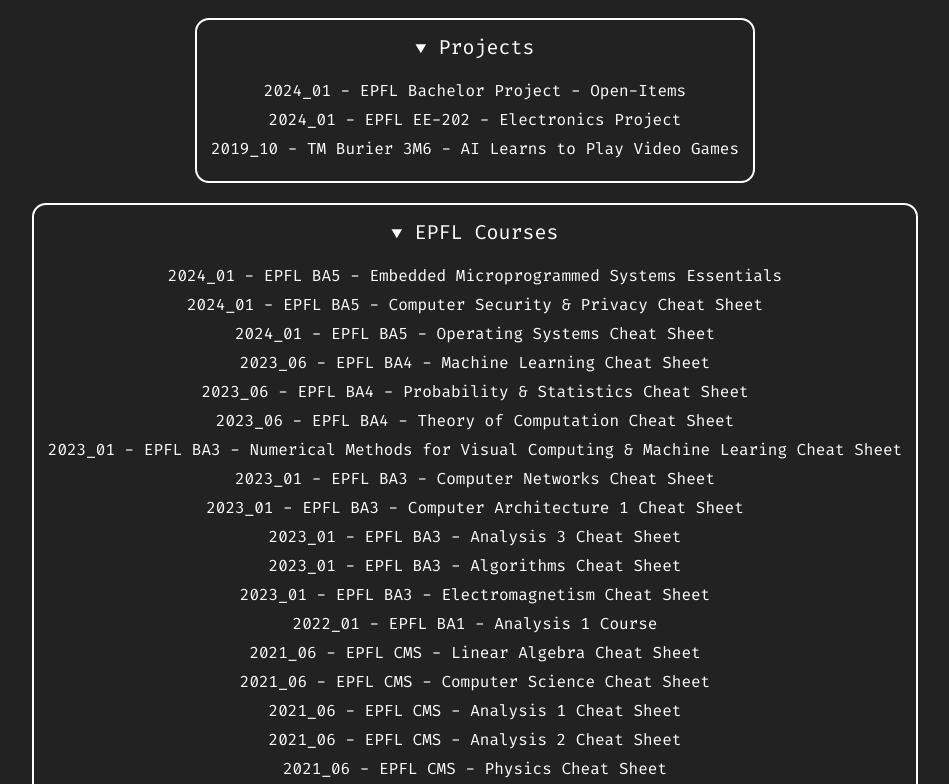
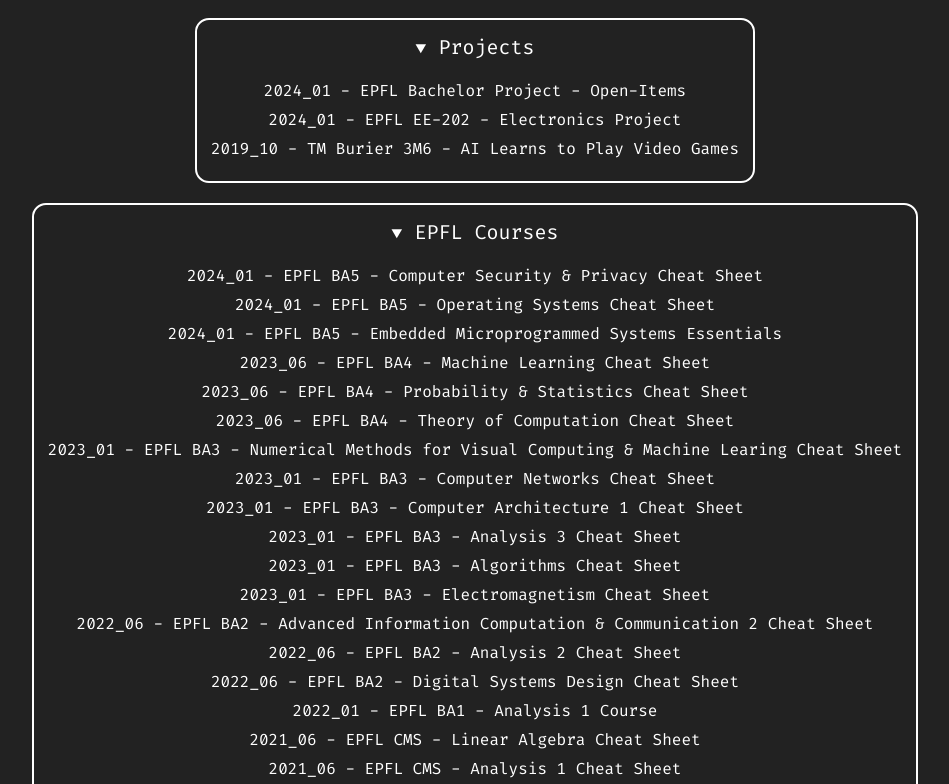
Before and after one commit to gruvw/documents, a plain HTML site: page index.html in a window 1280 px wide. Shown: the part 148-932 px from the top of the page, without its empty margins (165-1114 px from the left). Drawn offline with Linux system fonts and the light colour scheme.

Commit message:
Added BA2 Cheat Sheets

```diff
--- a/index.html
+++ b/index.html
@@ -114,23 +114,31 @@
       <summary>
         <p class="sum">EPFL Courses</p>
       </summary><br>
-      <a href="./docs/courses/EPFL/2024_01-EPFL-BA5-EMS-Essentials.pdf" target="_blank">2024_01 - EPFL BA5 - Embedded Microprogrammed Systems Essentials</a>
       <a href="./docs/courses/EPFL/2024_01-EPFL-BA5-CSP-Cheat_sheet.pdf" target="_blank">2024_01 - EPFL BA5 - Computer Security & Privacy Cheat Sheet</a>
       <a href="./docs/courses/EPFL/2024_01-EPFL-BA5-IOS-Cheat_sheet.pdf" target="_blank">2024_01 - EPFL BA5 - Operating Systems Cheat Sheet</a>
+      <a href="./docs/courses/EPFL/2024_01-EPFL-BA5-EMS-Essentials.pdf" target="_blank">2024_01 - EPFL BA5 - Embedded Microprogrammed Systems Essentials</a>
+
       <a href="./docs/courses/EPFL/2023_06-EPFL-BA4-ML-Cheat_sheet.pdf" target="_blank">2023_06 - EPFL BA4 - Machine Learning Cheat Sheet</a>
       <a href="./docs/courses/EPFL/2023_06-EPFL-BA4-PS-Cheat_sheet.pdf" target="_blank">2023_06 - EPFL BA4 - Probability & Statistics Cheat Sheet</a>
       <a href="./docs/courses/EPFL/2023_06-EPFL-BA4-TOC-Cheat_sheet.pdf" target="_blank">2023_06 - EPFL BA4 - Theory of Computation Cheat Sheet</a>
+
       <a href="./docs/courses/EPFL/2023_01-EPFL-BA3-NM-Cheat_sheet.pdf" target="_blank">2023_01 - EPFL BA3 - Numerical Methods for Visual Computing & Machine Learing Cheat Sheet</a>
       <a href="./docs/courses/EPFL/2023_01-EPFL-BA3-CN-Cheat_sheet.pdf" target="_blank">2023_01 - EPFL BA3 - Computer Networks Cheat Sheet</a>
       <a href="./docs/courses/EPFL/2023_01-EPFL-BA3-CA1-Cheat_sheet.pdf" target="_blank">2023_01 - EPFL BA3 - Computer Architecture 1 Cheat Sheet</a>
       <a href="./docs/courses/EPFL/2023_01-EPFL-BA3-A3-Cheat_sheet.pdf" target="_blank">2023_01 - EPFL BA3 - Analysis 3 Cheat Sheet</a>
       <a href="./docs/courses/EPFL/2023_01-EPFL-BA3-ALGO-Cheat_sheet.pdf" target="_blank">2023_01 - EPFL BA3 - Algorithms Cheat Sheet</a>
       <a href="./docs/courses/EPFL/2023_01-EPFL-BA3-PH-Cheat_sheet.pdf" target="_blank">2023_01 - EPFL BA3 - Electromagnetism Cheat Sheet</a>
+
+      <a href="./docs/courses/EPFL/2022_06-EPFL-BA2-AICC2-Cheat_sheet.pdf" target="_blank">2022_06 - EPFL BA2 - Advanced Information Computation & Communication 2 Cheat Sheet</a>
+      <a href="./docs/courses/EPFL/2022_06-EPFL-BA2-A2-Cheat_sheet.pdf" target="_blank">2022_06 - EPFL BA2 - Analysis 2 Cheat Sheet</a>
+      <a href="./docs/courses/EPFL/2022_06-EPFL-BA2-DSD-Cheat_sheet.pdf" target="_blank">2022_06 - EPFL BA2 - Digital Systems Design Cheat Sheet</a>
+
       <a href="./docs/courses/EPFL/2022_01-EPFL-BA1-A1-Course.pdf" target="_blank">2022_01 - EPFL BA1 - Analysis 1 Course</a>
+
       <a href="./docs/courses/EPFL/2021_06-EPFL-CMS-AL-Cheat_sheet.pdf" target="_blank">2021_06 - EPFL CMS - Linear Algebra Cheat Sheet</a>
-      <a href="./docs/courses/EPFL/2021_06-EPFL-CMS-ICS-Cheat_sheet.pdf" target="_blank">2021_06 - EPFL CMS - Computer Science Cheat Sheet</a>
       <a href="./docs/courses/EPFL/2021_06-EPFL-CMS-A1-Cheat_sheet.pdf" target="_blank">2021_06 - EPFL CMS - Analysis 1 Cheat Sheet</a>
       <a href="./docs/courses/EPFL/2021_06-EPFL-CMS-A2-Cheat_sheet.pdf" target="_blank">2021_06 - EPFL CMS - Analysis 2 Cheat Sheet</a>
+      <a href="./docs/courses/EPFL/2021_06-EPFL-CMS-ICS-Cheat_sheet.pdf" target="_blank">2021_06 - EPFL CMS - Computer Science Cheat Sheet</a>
       <a href="./docs/courses/EPFL/2021_06-EPFL-CMS-PH-Cheat_sheet.pdf" target="_blank">2021_06 - EPFL CMS - Physics Cheat Sheet</a>
       <a href="./docs/courses/EPFL/2021_06-EPFL-CMS-GA-Cheat_sheet.pdf" target="_blank">2021_01 - EPFL CMS - Geometric Calculus Cheat Sheet</a>
     </details>
```
Also changed, not shown: 3 other files.
